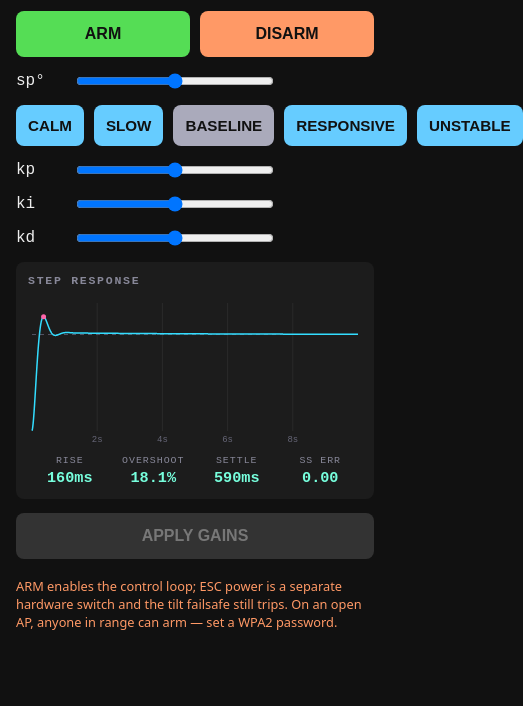
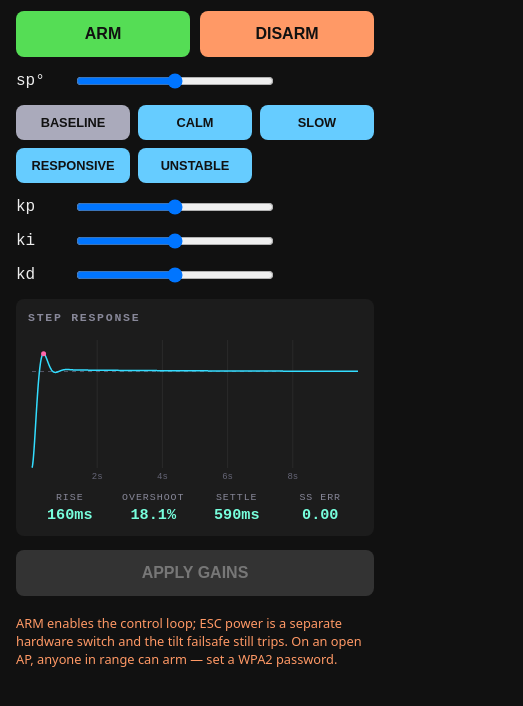
Before and after one commit to lmarqs/libra, a plain HTML site: page assets/index.html in a window 390 px wide. Shown: the part 114-820 px from the top of the page, 523 px wide, since content can reach past the window. Drawn offline with Linux system fonts and the light colour scheme; no server answers.

Commit message:
fix: wrap preset row on mobile; BASELINE first; UNSTABLE d=0
Co-Authored-By: Claude Opus 4.8 (1M context) <noreply@anthropic.com>

```diff
--- a/assets/index.html
+++ b/assets/index.html
@@ -66,15 +66,15 @@
   }
 
   .preset {
-    display: flex;
-    gap: 10px;
+    display: grid;
+    grid-template-columns: repeat(auto-fit, minmax(84px, 1fr));
+    gap: 8px;
     margin: 14px 0;
   }
 
   .preset button {
-    flex: 1;
-    padding: 12px;
-    font-size: .95rem;
+    padding: 10px 4px;
+    font-size: .8rem;
     border: 0;
     border-radius: 8px;
     color: #111;
@@ -198,9 +198,9 @@
   <!-- One-tap gain presets: each stages kp/ki/kd in one /set (setpoint untouched). Starting
        points to fine-tune from with the sliders below, not limits. -->
   <div class=preset>
+    <button id=base>BASELINE</button>
     <button id=calm>CALM</button>
     <button id=slow>SLOW</button>
-    <button id=base>BASELINE</button>
     <button id=quick>RESPONSIVE</button>
     <button id=unstable>UNSTABLE</button>
   </div>
@@ -379,11 +379,11 @@
   // consistent. Starting points to tune from — they apply immediately (and refresh the preview);
   // they touch only kp/ki/kd, never the setpoint.
   const PRESETS = {
+    base: { kp: 0.002, ki: 0, kd: 0.0008 },       // shipped config defaults
     calm: { kp: 0.001, ki: 0, kd: 0.0014 },       // soft spring, heavy damping — gentle and slow
     slow: { kp: 0.002, ki: 0.002, kd: 0.0045 },   // heavy I + D — sluggish, leans on the integrator
-    base: { kp: 0.002, ki: 0, kd: 0.0008 },       // shipped config defaults
-    quick: { kp: 0.006, ki: 0.0006, kd: 0.0024 },  // snappy, with a little I to lock onto the setpoint
-    unstable: { kp: 0.025, ki: 0, kd: 0.001 },    // high P, weak D — diverges (shows what NOT to ship)
+    quick: { kp: 0.006, ki: 0.0006, kd: 0.0024 }, // snappy, with a little I to lock onto the setpoint
+    unstable: { kp: 0.025, ki: 0, kd: 0 },        // high P, no D — oscillates (shows what NOT to ship)
   };
 
   function applyPreset(p) {
```
Also changed, not shown: 1 other file.
